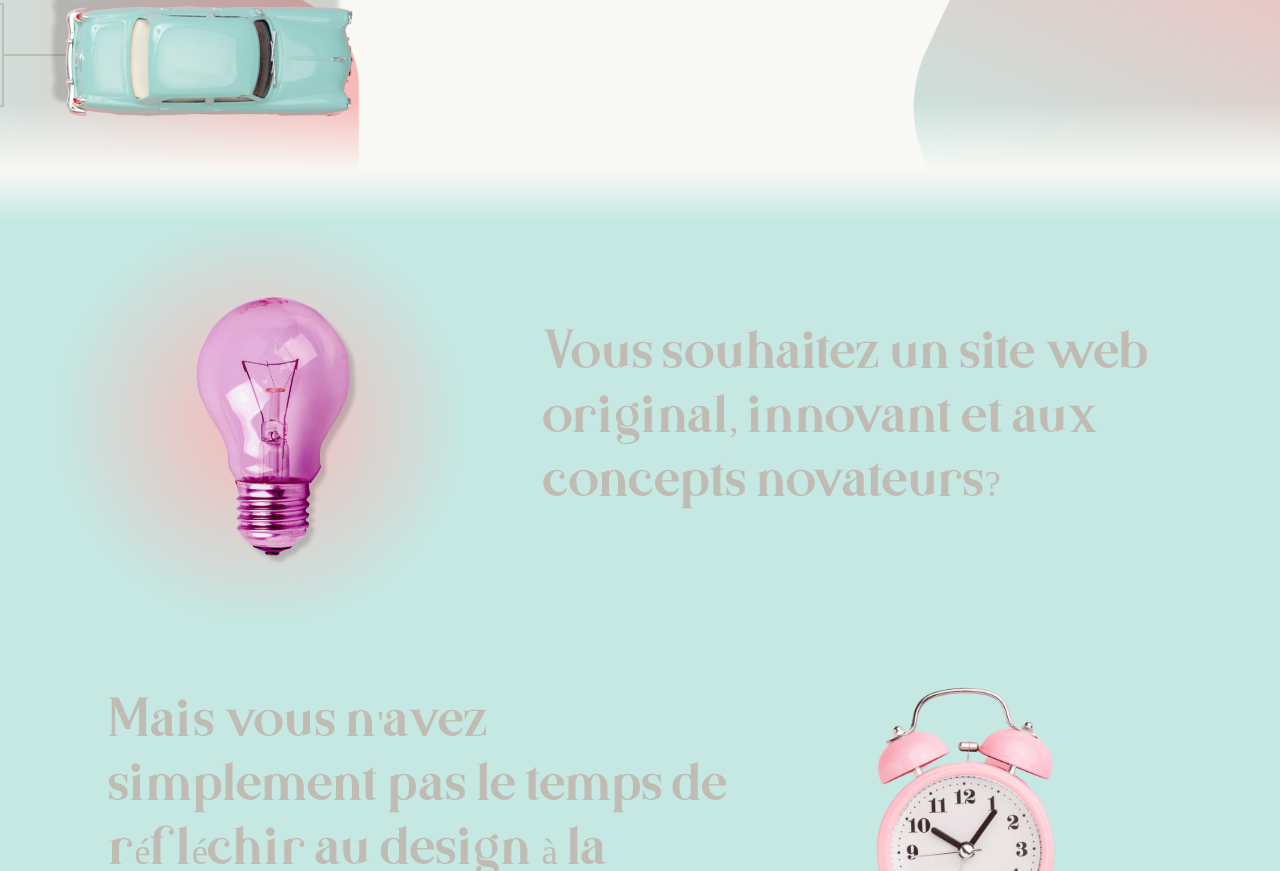
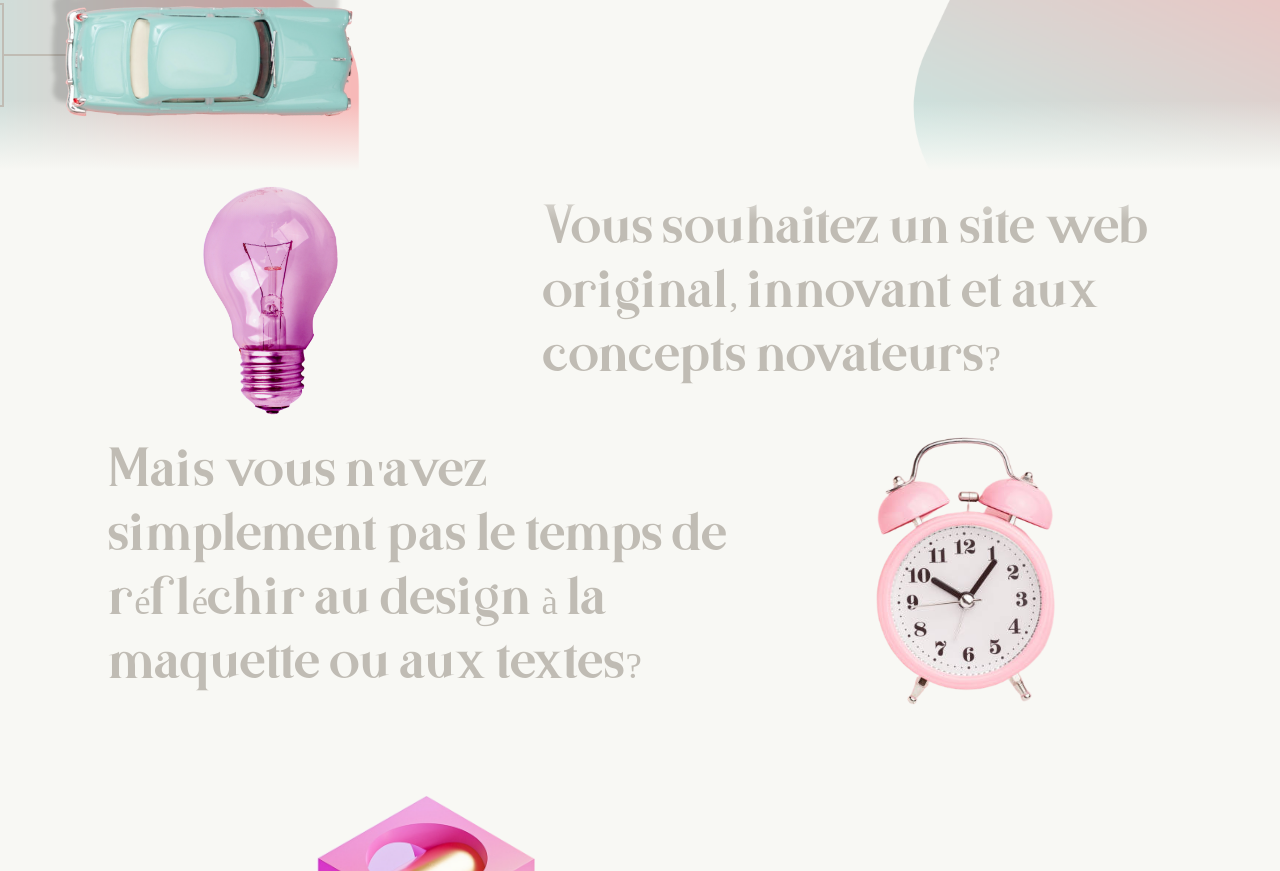
Before and after one commit to Helmi74130/My-Web-Site, a plain HTML site: page index.html in a window 1280 px wide. Shown: the part 629-1500 px from the top of the page. Drawn offline with Linux system fonts and the light colour scheme.

Commit message:
change bg

```diff
--- a/css/style.scss
+++ b/css/style.scss
@@ -95,7 +95,8 @@ header{
 }
 
 main{
-  background: #C5E8E3;
+  //background: #C5E8E3;
+  background: #F8F8F4;
   width: 100vw;
   &::before{
     content: '';
@@ -117,7 +118,7 @@ main{
 }
 .bulb-img{
   max-width: 100%;
-  height: 500px;
+  height: 250px;
 }
 
 .clock-img{
@@ -206,6 +207,10 @@ main{
 }
 
 .section-more{
+  /* background-image: url("/img/project.jpg");
+  background-repeat: no-repeat;
+  background-size: cover;
+  background-position: bottom; */
   background: #F8F8F4;
 
   h3{
--- a/index.html
+++ b/index.html
@@ -36,7 +36,7 @@
     <section>
       <div class="row d-flex justify-content-center">
         <div class="col-5 d-flex justify-content-center align-items-center ">
-          <img class="bulb-img" src="/img/ampoule.png" alt="" srcset="">
+          <img class="bulb-img" src="/img/ampoule1.png" alt="" srcset="">
         </div>
         <div class="col-7 d-flex justify-content-center align-items-center">
           <h2>Vous souhaitez un site web original, innovant et aux concepts novateurs?</h2>
@@ -134,6 +134,16 @@
         </div>
       </div>
     </section>
+
+    <!-- <section class="row ">
+      <div class="col-6">
+        <img class="project" src="/img/project.jpg" alt="" srcset="">
+      </div>
+      <div class="col-6">
+        <h5>Vous avez un Projet</h5>
+        <p>Etudions ensemble les technologies les plus adaptées pour votre projet</p>
+      </div>
+    </section> -->
   </main>
 </body>
 <script src="/javascript/script.js"></script>
```
Also changed, not shown: css/style.css, img/ampoule1.png (added), img/project.jpg (added), 1 other file.
